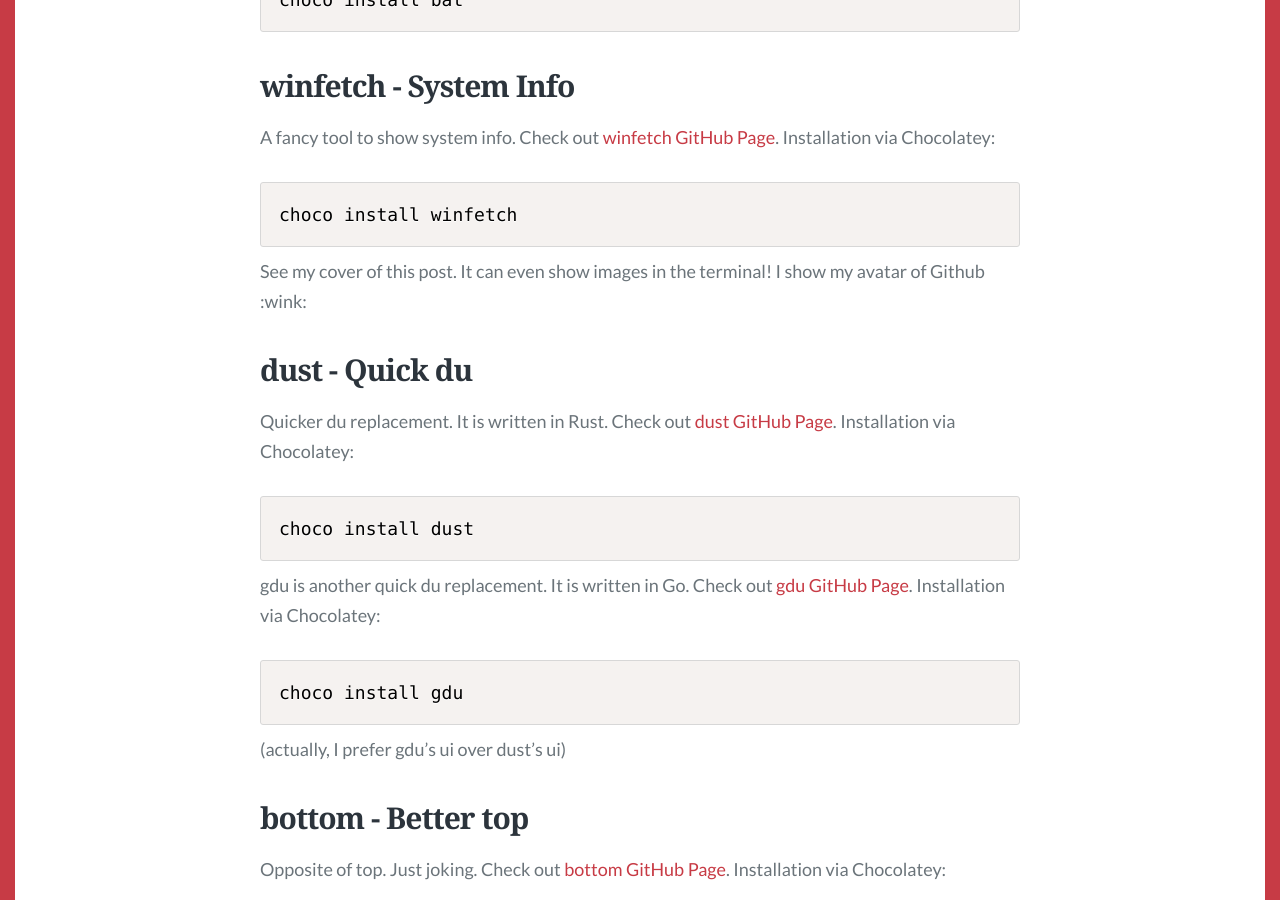
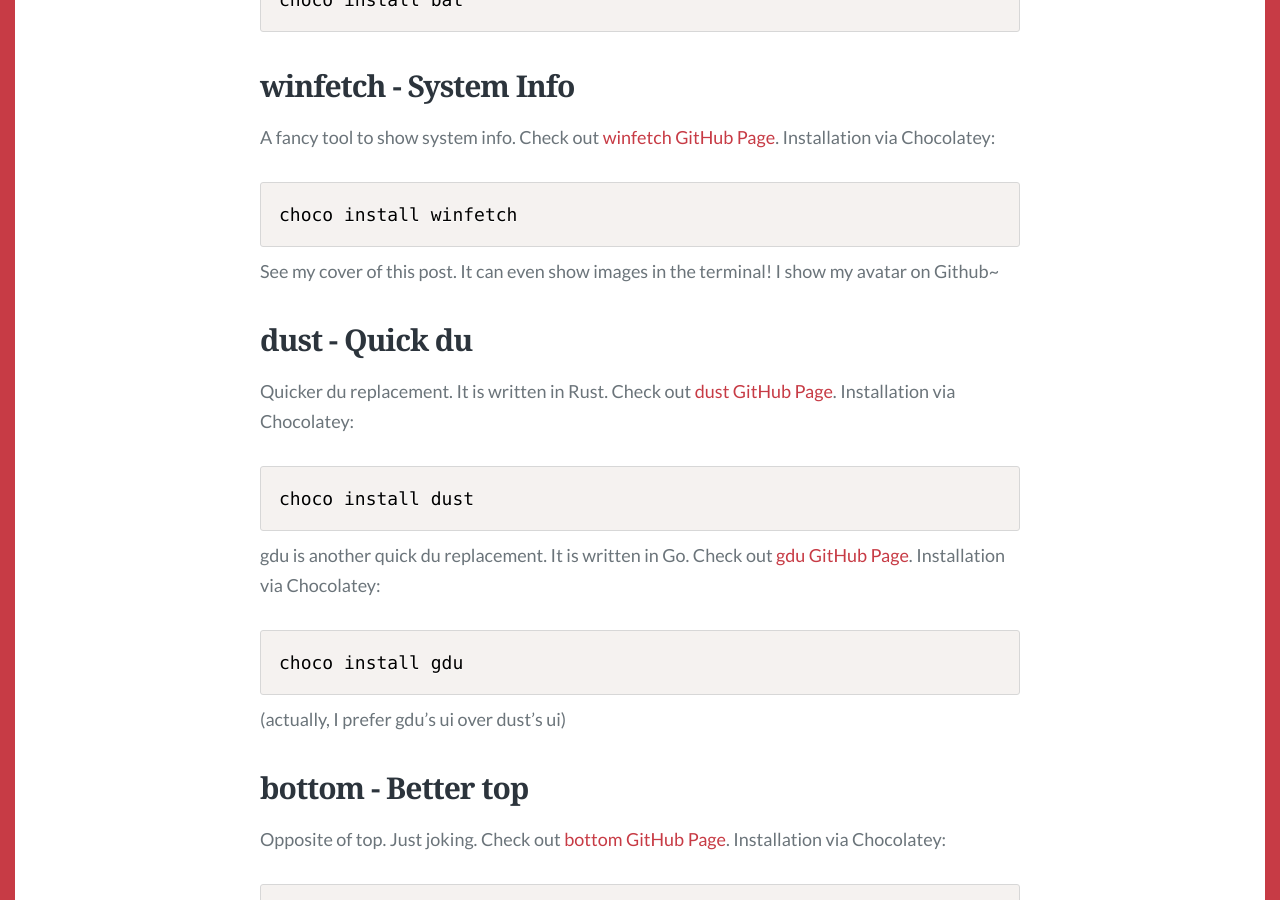
Before and after one commit to HuRuilizhen/HuRuilizhen.github.io, a Jekyll site: the page built from _posts/2025-10-16-windows-production-tools.md, in a window 1280 px wide and 900 px high, scrolled down 14332 px. Built offline with Jekyll 4.4.1, drawn with Linux system fonts in a browser that asks for light colours; some web fonts are replaced; comment, search, counter and statistics services are not loaded.

Commit message:
snap(win_prod_tool): fix emoji

````diff
--- a/_posts/2025-10-16-windows-production-tools.md
+++ b/_posts/2025-10-16-windows-production-tools.md
@@ -411,7 +411,7 @@
 choco install winfetch
 ```
 
-See my cover of this post. It can even show images in the terminal! I show my avatar of Github :wink:
+See my cover of this post. It can even show images in the terminal! I show my avatar on Github~
 
 ## dust - Quick du
 
````
